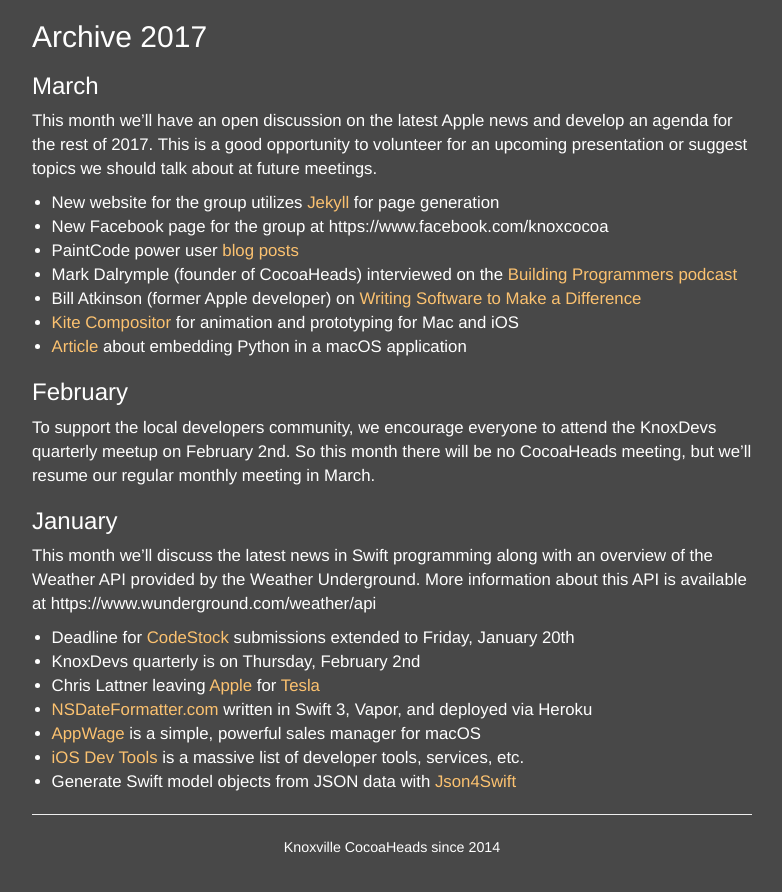
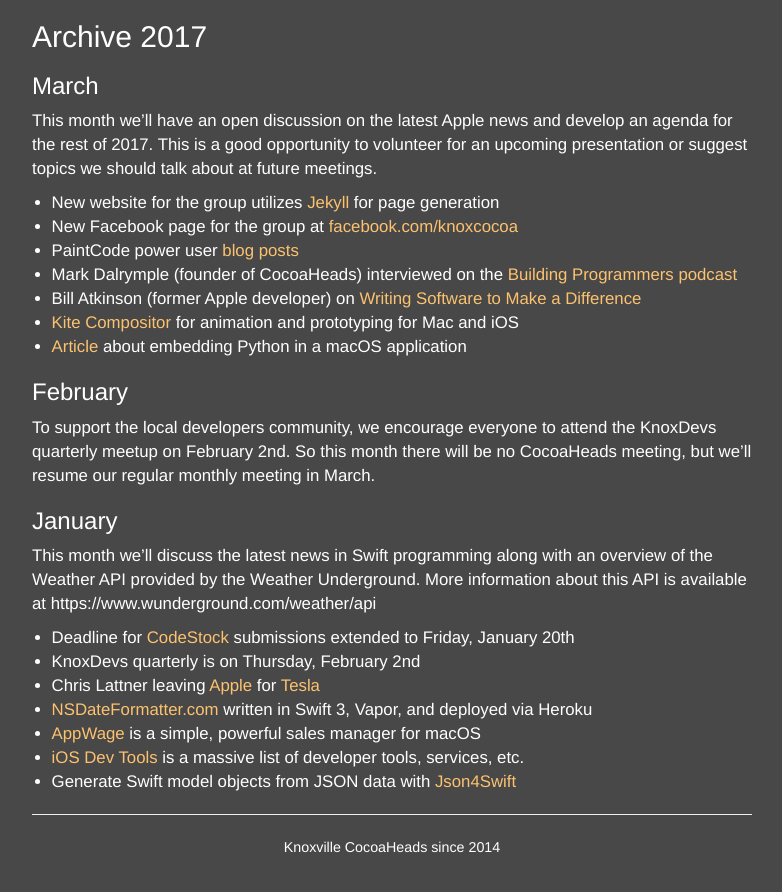
Before and after one commit to bmorefield/knoxcocoa.github.io, a Jekyll site: the page built from _years/2017.md, in a window 1280 px wide. Shown: the top 892 px of the page, without its empty margins (248-1030 px from the left). Built offline with Jekyll 4.4.1, drawn with Linux system fonts in a browser that asks for light colours; nearby versions of some CDN libraries; some of the changed lines change nothing that is shown.

Commit message:
fix link to facebook page

```diff
--- a/_years/2017.md
+++ b/_years/2017.md
@@ -11,7 +11,7 @@
 meetings.
 
 - New website for the group utilizes [Jekyll](https://jekyllrb.com) for page generation
-- New Facebook page for the group at https://www.facebook.com/knoxcocoa
+- New Facebook page for the group at [facebook.com/knoxcocoa](https://www.facebook.com/knoxcocoa)
 - PaintCode power user [blog posts](https://www.paintcodeapp.com/news/power-user-introduction)
 - Mark Dalrymple (founder of CocoaHeads) interviewed on the [Building Programmers podcast](https://building.fireside.fm/29)
 - Bill Atkinson (former Apple developer) on [Writing Software to Make a Difference](https://realm.io/news/writing-software-to-make-a-difference/)
```
